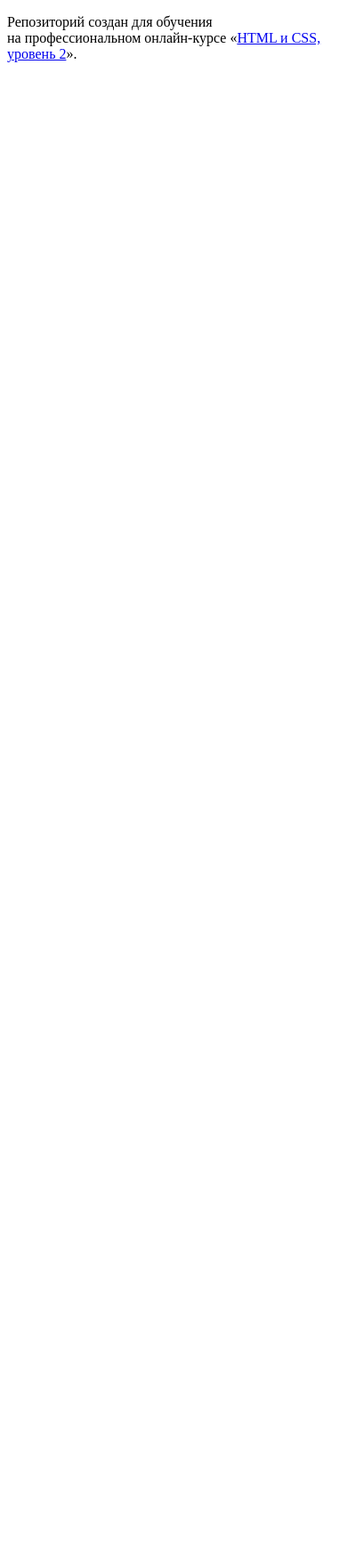
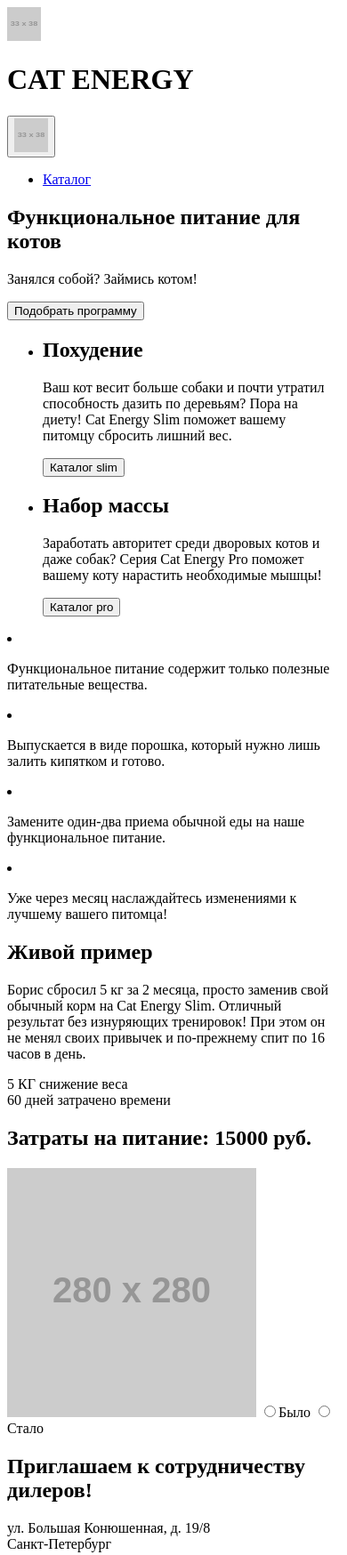
Before and after one commit to AlexeyAlexeyAlexeyAlexey/1081819-cat-energy-17, a website: page source/index.html in a window 390 px wide. Shown: the top 1748 px of the page at 89% size. Before the commit the page ends 844 px from the top, so only its background shows below. Drawn offline with Linux system fonts and the light colour scheme; placeholder pictures from the web are drawn by us.

Commit message:
Сделал основную страницу

```diff
--- a/source/index.html
+++ b/source/index.html
@@ -1,12 +1,124 @@
 <!DOCTYPE html>
 <html lang="ru">
+
 <head>
   <meta charset="utf-8">
   <title>HTML Academy: Кэт энерджи</title>
 </head>
+
 <body>
+  <header class="page-header">
+    <a class="page-header__logo">
+      <img class="page-header__logo-image" src="http://placehold.it/33x38" width="38" height="38">
+    </a>
 
-    <p>Репозиторий создан для обучения на профессиональном онлайн‑курсе «<a href="https://htmlacademy.ru/intensive/adaptive">HTML и CSS, уровень 2</a>».</p>
+    <h1 class="page-header__title main-title">CAT ENERGY</h1>
+
+    <nav class="page-header__menu main-nav">
+      <button class="main-nav__toggle">
+        <img class="main-nav__toggle__image" src="http://placehold.it/33x38" width="38" height="38">
+      </button>
+      <div class="main-nav__wrapper">
+        <ul class="main-nav__list menu-list">
+          <li class="menu-list__item"><a href="./catalog.html">Каталог</a></li>
+        </ul>
+      </div>
+    </nav>
+  </header>
+
+  <main class="page-body">
+    <section class="advert">
+      <h1 class="advert__header">Функциональное питание для котов</h1>
+      <p class="advert__description">Занялся собой? Займись котом!</p>
+      <button class="advert__action">Подобрать программу</button>
+    </section>
+
+    <section class="categories">
+      <ul class="categories__list">
+        <li class="categories__item categories__item--slim">
+          <h2 class="categories__title">Похудение</h2>
+          <p class="categories__description">Ваш кот весит больше собаки и почти утратил способность дазить по деревьям? Пора на диету! Cat Energy Slim поможет вашему
+            питомцу сбросить лишний вес.
+          </p>
+          <button class="categories__action">Каталог slim</button>
+        </li>
+        <li class="categories__item categories__item--pro">
+          <h2 class="categories__title">Набор массы</h2>
+          <p class="categories__description">Заработать авторитет среди дворовых котов и даже собак? Серия Cat Energy Pro поможет вашему коту нарастить необходимые мышцы!
+          </p>
+          <button class="categories__action">Каталог pro</button>
+        </li>
+      </ul>
+    </section>
+
+    <section class="advantages">
+      <li class="advantages__item advantages__item--leaf">
+        <p class="advantages__description">Функциональное питание содержит только полезные питательные вещества.</p>
+      </li>
+      <li class="advantages__item advantages__item--chemistry">
+        <p class="advantages__description">Выпускается в виде порошка, который нужно лишь залить кипятком и готово.</p>
+      </li>
+      <li class="advantages__item advantages__item--feeding">
+        <p class="advantages__description">Замените один-два приема обычной еды на наше функциональное питание.</p>
+      </li>
+      <li class="advantages__item advantages__item--clock">
+        <p class="advantages__description">Уже через месяц наслаждайтесь изменениями к лучшему вашего питомца!</p>
+      </li>
+    </section>
+
+    <section class="before-after">
+      <h1 class="before-after__title">Живой пример</h1>
+      <p class="before-after__description">Борис сбросил 5 кг за 2 месяца, просто заменив свой обычный корм на Cat Energy Slim. Отличный результат без изнуряющих тренировок!
+        При этом он не менял своих привычек и по-прежнему спит по 16 часов в день.</p>
+      <div class="before-after__numbers">
+        <div class="before-after__numbers_item">
+          <span class="before-after__numbers_item--number">5 КГ</span>
+          <span class="before-after__numbers_item--description">снижение веса</span>
+        </div>
+        <div class="before-after__numbers_item">
+          <span class="before-after__numbers_item--number">60 дней</span>
+          <span class="before-after__numbers_item--description">затрачено времени</span>
+        </div>
+
+        <h2 class="before-after__numbers__title">Затраты на питание: 15000 руб.</h2>
+      </div>
+
+      <div class="before-after__scale">
+        <img class="before-after__scale__image" src="http://placehold.it/280x280" width="280" height="280">
+        <input type="radio" name="before-after__scale__item--was" value="0">Было
+        <input type="radio" name="before-after__scale__item--now" value="1">Стало
+      </div>
+    </section>
+
+    <section class="contacts">
+      <h2 class="contacts__title">Приглашаем к сотрудничеству дилеров!</h2>
+      <p class="contacts__description">ул. Большая Конюшенная, д. 19/8<br>Санкт-Петербург</p>
+      <img class="contacts__map" src="http://placehold.it/320x360" width="320" height="360">
+    </section>
+  </main>
+
+  <footer class="page-footer">
+    <h1 class="page-footer__title main-title">CAT ENERGY</h1>
+    <div class="page-footer__social social">
+      <ul class="social__list">
+        <li class="social__item">
+          <a href="#" class="social__link social__link--vkontakte"></a>
+        </li>
+        <li class="social__item">
+          <a href="#" class="social__link social__link--instagram"></a>
+        </li>
+        <li class="social__item">
+          <a href="#" class="social__link social__link--facebook"></a>
+        </li>
+      </ul>
+    </div>
+    <div class="page-footer__copyrights">
+      <h3 class="page-footer__copyrights__title">HTML Academy</h3>
+      <img class="page-footer__copyrights__logo" src="http://placehold.it/40x40" width="40" height="40">
+    </div>
+  </footer>
+
 
 </body>
+
 </html>
```
Lines whose indentation alone changed are shown as unchanged.
